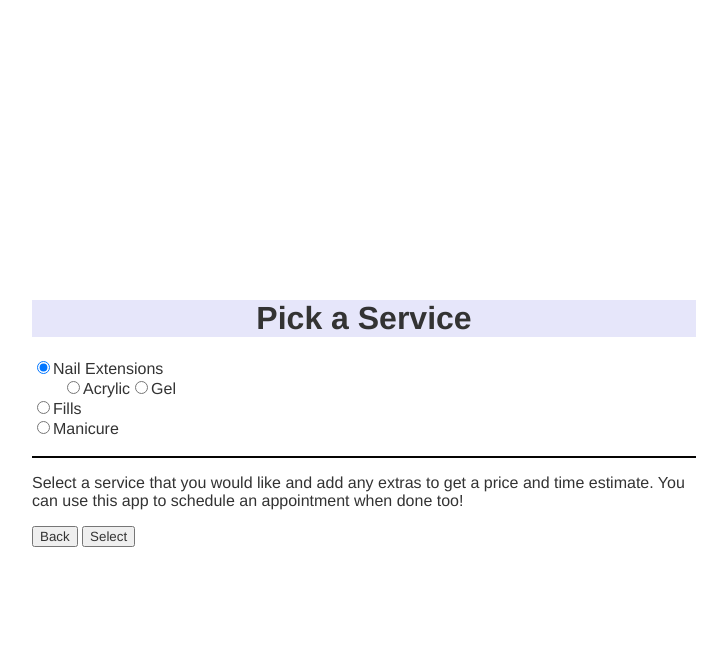
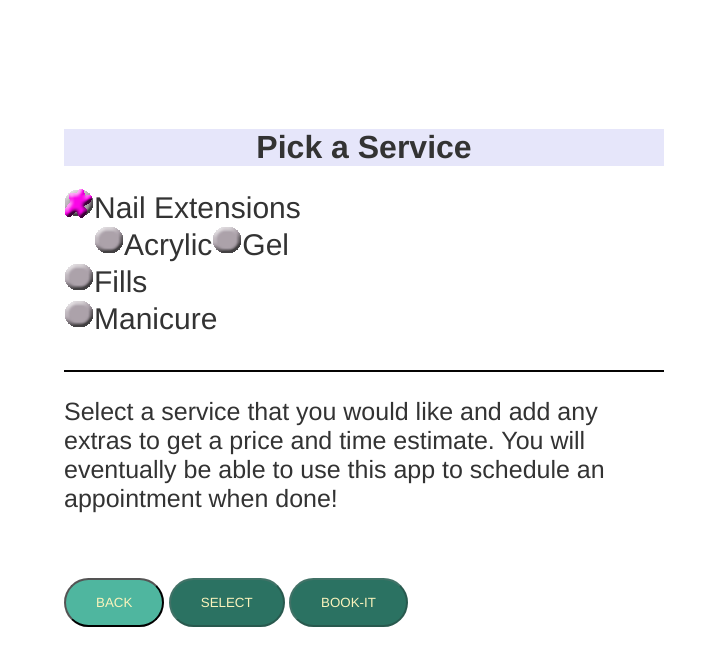
Before and after one commit to DavidANegrete/p3.gravymobiledevelopment.com, a plain HTML site: page index.html in a window 1280 px wide. Both pictures are taken after a click on the radio button "Nail Extensions". Shown: the whole page, without its empty margins (276-1003 px from the left). Drawn offline with nearby package versions, Linux system fonts and the light colour scheme.

Commit message:
Added some CSS. Changed the way that the sub menues are displayed. Added a new images directory to include a new button checked radio and check box icon.

```diff
--- a/css/main.css
+++ b/css/main.css
@@ -12,7 +12,12 @@ General
 Layout
 -------------------------------------------------------------------------------------------------*/
 .wrapper {
-    margin: 300px 300px;
+    padding-top: 100px;
+    max-width: 600px;
+    margin: 0 auto;
+    -webkit-box-sizing: border-box;
+    -moz-box-sizing: border-box;
+    box-sizing: border-box;
 
 
 }
@@ -35,11 +40,72 @@ Layout
 
 
 }
-#add-on {
-    padding: 25px;
 
-
-}
 #sub-head {
     font-weight: bold;
 }
+
+#info{
+    font-size: 25px;
+}
+
+.display {
+    font-size: 30px;
+
+}
+
+.service-type:checked::before,
+ input[type="radio"] {
+     position:absolute;
+     clip: rect(0,0,0,0);
+     clip: rect(0 0 0 0);
+ }
+
+.service:checked,
+input[type="radio"] + label::before {
+    content: url('../images/checkbox.png');
+}
+
+input[type="radio"]:checked + label::before {
+    content: url('../images/checkbox-checked.png');
+}
+
+.service:checked::before,
+input[type="checkbox"] {
+    position:absolute;
+    clip: rect(0,0,0,0);
+    clip: rect(0 0 0 0);
+}
+
+.service:checked,
+input[type="checkbox"] + label::before {
+    content: url('../images/checkbox.png');
+}
+
+input[type="checkbox"]:checked + label::before {
+    content: url('../images/checkbox-checked.png');
+}
+
+button{
+    padding: 15px 30px;
+    margin: 40px 0;
+    color: #faf3bc;
+    background-color: #4fb69f;
+    /*background: #4fb69f url('img/texture.png') no-repeat right top;*/
+    border-radius: 25px;
+    -webkit-border-radius: 25px;
+    -moz-border-radius: 25px;
+    text-transform: uppercase;
+}
+
+button:hover{
+
+background-color: #4cc4a7;
+
+}
+
+button:disabled{
+
+    background-color: #2b7262;
+
+}
--- a/index.html
+++ b/index.html
@@ -36,12 +36,12 @@
     <span>
     </span>
     <span>
-        <p id = 'info'>Select a service that you would like and add any extras to get a price and time estimate. You can use this app to
-       schedule an appointment when done too!</p>
+        <p id = 'info'>Select a service that you would like and add any extras to get a price and time estimate. You will eventually be able to use this app to
+       schedule an appointment when done!</p>
     </span>
     <button type="button" id = 'back' formaction="#">Back</button>
-    <button type="button" id = 'select-service'>Select</button>
-    <span id="book-now"></span>
+    <button type="button" id = 'select-service' disabled="disabled">Select</button>
+    <button type="button" id = "book-it" disabled="disabled">Book-It</button>
 
 
 
--- a/js/appointment-book.js
+++ b/js/appointment-book.js
@@ -19,9 +19,9 @@
 
 
 //declaring prices/time of extra services
-    var extras_name = new Array("Parafin Wax Treatment","Massage","Nail Art");
-    var extras_cost = new Array(10,10,10);
-    var extras_time = new Array(10,10,20);
+    var extras_name = new Array("Parafin Wax Treatment","Massage","Nail Art", "None");
+    var extras_cost = new Array(10,10,10,0);
+    var extras_time = new Array(10,10,20,0);
 
 
 
@@ -52,15 +52,15 @@
 
 
 
-	var extensions_fills_sub    =   '<input type="radio" class="service-type" name="service-type" id="acrylic">'+
+	var extensions_fills_sub    =   '<input type="radio" class="service-type" name="service-type" id="acrylic" value = "1">'+
                                     '<label for="acrylic">Acrylic</label>'+
-                                    '<input type="radio" class="service-type" name="service-type" id="gel">'+
+                                    '<input type="radio" class="service-type" name="service-type" id="gel" value = "2">' +
                                     '<label for="gel">Gel</label><br>';
 
-    var manicure_sub            =   '<input type="radio" class="service-type" name="service-type" id="regular_polish">'+
-                                    '<label for="regular_polish">Regular Polish</label><br>'+
-                                    '<input type="radio" class="service-type" name="service-type" id="gel_polish">'+
-                                    '<label for="gel_polish">Gel Polish</label><br>';
+    var manicure_sub            =   '<input type="radio" class="service-type" name="service-type" id="regular_polish" value = "3">'+
+                                    '<label for="regular_polish">Regular</label>'+
+                                    '<input type="radio" class="service-type" name="service-type" id="gel_polish" value = "4">'+
+                                    '<label for="gel_polish">Gel</label><br>';
 
     var add_on_checkbox           = '<input type="checkbox" class = "add-on" name="add-on" id = "parafin" value="0" = "50">'+
                                     '<label for="parafin">Parafin wax</label><br>'+
@@ -72,19 +72,22 @@
                                     '<label for="none">None</label><br><br>';
 
 
-/**
+/***
  * displaying the main options
- */
+ ***/
 $('#head').html('<h1>Pick a Service</h1>');
 $('#display').html(main_options);
 $('#book-now').html('');
+//
+
 
 /***
 * Click listener for the initial radio button UI. The termination of the UI will result in the cost
-* and time values to be set, calculated and the calculate function to be called..
+* and time values to be set.
 ***/
 
 $('input[name=service]').click(function() {
+
 
 	//Get the label element that comes immediately after this radio button.
 	     label       =   $(this).next();
@@ -92,21 +95,18 @@ $('input[name=service]').click(function() {
 	//from the label element get the inner HTML
 	    service     =    label.html();
 
-	/*
-	 If else block to check the buttons
-	 */
 
-	//Can be acrylic (cost = 50, time = 60) or gel (cost = 60, time = 60).
+    //condition to check for a match
 	if (service == 'Nail Extensions'){
 
-		//showing additional options for Nail Extensions clear out other radio options
-		$('#fills-options').html('');
-		$('#manicure-options').html('');
-		$('#extensions-options').html(extensions_fills_sub);
+        //this function hides the other labels and enables the corresponding menu
+        displaySub(service);
 
         //next layer checking whether acrylic or gel was selected
+        $('input[name=service-type]').click(function(){
 
-        $('input[name=service-type]').click(function(){
+            //the select button is enabled hid it at first and displaying only after a value is assigned to cost and time
+            $('#select-service').prop("disabled", false);
 
             //get the label element that comes after this inner radio button
             label       =   $(this).next();
@@ -134,8 +134,11 @@ $('input[name=service]').click(function() {
 
 	}
 
-    //Can be acrylic (cost = 35, time = 50) or gel (cost = 60, time = 50).
+
 	else if(service == 'Fills'){
+
+        //this function hides the other labels and enables the corresponding menu
+        displaySub(service);
 
         //get the label element that comes after this inner radio button
         label       =   $(this).next();
@@ -143,13 +146,13 @@ $('input[name=service]').click(function() {
         //from the label element get the inner HTML
         service     =   label.html();
 
-		//showing additional options for Nail Extensions clear out other radio options
-		$('#extensions-options').html('');
-		$('#manicure-options').html('');
-		$('#fills-options').html(extensions_fills_sub);
+
 
 
         $('input[name=service-type]').click(function(){
+
+            //enabling the radio
+            $('#select-service').prop("disabled", false);
 
             //get the label element that comes after this inner radio button
             label       =   $(this).next();
@@ -157,14 +160,14 @@ $('input[name=service]').click(function() {
             //from the label element get the inner HTML
             service     =   label.html();
 
-            //set cost to 50 for acrylic nails and time to 60
+            //set cost to 35 for acrylic nails and time to 50
             if (service == 'Acrylic') {
                 cost    =   35;
                 time    =   50;
                 service = service + ' Fills';
             }
 
-            //set cost to 60 for gel and time to 60
+            //set cost to 45 for gel and time to 50
             else if(service == 'Gel'){
                 cost    =   45;
                 time    =   50;
@@ -173,12 +176,13 @@ $('input[name=service]').click(function() {
 
         });
 
+	}
 
 
-	}
+	else if(service == 'Manicure'){
 
-    //Can be regular polish (cost = 35, time = 30) or gel polish (cost = 35, time = 45).
-	else if(service == 'Manicure'){
+        //this function hides the other labels and enables the corresponding menu
+        displaySub(service);
 
         //get the label element that comes after this inner radio button
         label       =   $(this).next();
@@ -186,10 +190,6 @@ $('input[name=service]').click(function() {
         //from the label element get the inner HTML
         service     =   label.html();
 
-        //showing additional options for Manicures. Clearing out other radio options
-		$('#extensions-options').html('');
-		$('#fills-options').html('');
-		$('#manicure-options').html(manicure_sub)
 
         $('input[name=service-type]').click(function(){
 
@@ -217,41 +217,50 @@ $('input[name=service]').click(function() {
 
 	}
 
-
 });
 //EO main options
+
+
+
 
 /***
  * Click listener for for the select button.
  **/
+
+// added this variable to keep the check boxes from getting wiped when the button is pressed again.
 var control= 0;
 $('#select-service').click(function() {
+
     if(control==0){
         addOn();
         control =1;
     }
 
+    //this function displays the total
     displayTotal();
+
+    // this function checks the check boxes.
     checkboxes();
+});
 
-
-});
+/***
+*This function displays the total.
+***/
 
 function displayTotal(){
 
     $('#main-service').html( service + ': <span> $' + cost + '</span>' );
-
 
     //checking if valid because keep null from displaying
     if(extra_selected == true){
 
         $('#display').html('');
         $('#head').html('<h1>Services Selected</h1>');
-        $('#info').html('Here is a estimate for your next appointment. Click on Book-It to schedule it.');
-        $('#book-now').html('<button type="button" id = "book">Book-It</button>');
+        $('#info').html('Here is an estimate for your next appointment. Click on Book-It to schedule it.');
 
 
-                //step through extras and display total
+
+         //step through extras and display total
         for (var i=0; i<extras.length; i++){
 
             $('#extras').append( '<p>' + extras_name[Math.floor(extras[i])] + ':<span> $' + extras_cost[Math.floor(extras[i])] + '</span></p>');
@@ -262,13 +271,18 @@ function displayTotal(){
         }
 
         $('#sub-total').html( 'Service + Extras: ' + ' <span> $' + cost + '</span>' +'<br>');
+
+        //adding control to keep users from entering submit twice
+        $('#select-service').prop("disabled", true);
+        $('#book-it').prop("enabled", true);
     }
 
 
 
 
     $('#time').html( '<br>Time needed' + ': <span>' + time + ' minutes </span><br><br>' );
-   bookNow()
+
+
 
 }
 
@@ -286,38 +300,13 @@ function addOn(){
 
 }
 
-function bookNow(){
-
-
-
-}
-
+/***
+*Function to reload page so the user can start over
+***/
 
 $('#back').click(function() {
-    var amount = 0;
+    location.reload();
 
-   /** $('input[name=add-on]:checked').each(function(){
-      var price = Math.floor($(this).val());
-        if(price == 1){
-
-            //existing cost + parafin cost adding time and 10 mins
-            cost = cost + parafin;
-            time = time + 10;
-
-        }
-        else if(price == 2){
-            cost = cost + massage;
-            time = time + 10;
-
-        }
-        else if(price == 3){
-            cost = cost + art;
-            time = time + 15;
-
-
-        }
-    });
-**/
 
 });
 
@@ -351,3 +340,34 @@ function checkboxes(){
     }
 
 }
+
+//using a single function to display diffrent subs for the main menus,
+function displaySub(submenu){
+
+    if (submenu == 'Nail Extensions'){
+        $('#extensions-options').html(extensions_fills_sub);
+        $('#fills-options').html('');
+        $('#manicure-options').html('');
+    }
+    else if(submenu == 'Fills'){
+        $('#extensions-options').html('');
+        $('#fills-options').html(extensions_fills_sub);
+        $('#manicure-options').html('');
+    }
+
+    else if(submenu == 'Manicure'){
+        $('#extensions-options').html('');
+        $('#fills-options').html('');
+        $('#manicure-options').html(manicure_sub)
+
+    }
+
+}
+
+
+//Eventually I will add athe abitlity for this to be booked using a db.
+$('#book-it').click(function() {
+    $('#info').html('Your appointment is booked');
+    console.log('test');
+
+});
```
Also changed, not shown: js/service.js (+60 -50 lines), service.html (+2 -2 lines), images/checkbox-checked.png (added), images/checkbox.png (added).
